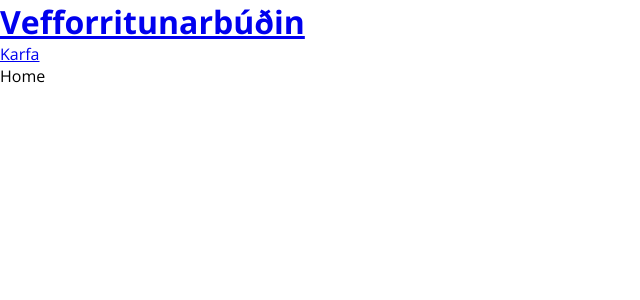
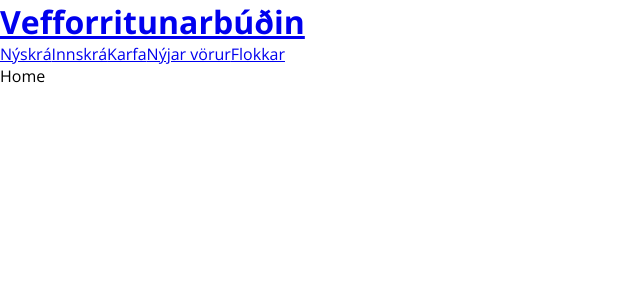
Before and after one commit to bjorgvinhall/Vefforritun2_Hopverkefni2, a React (Create React App) app: page / in a window 1280 px wide. Shown: the top 300 px of the page, without its empty margins (0-640 px from the left). Built offline with nearby package versions, Linux system fonts and the light colour scheme.

Commit message:
apiurl og smá grunnur

```diff
--- a/src/components/header/Header.tsx
+++ b/src/components/header/Header.tsx
@@ -10,7 +10,11 @@ export default function Home() {
         <h1 className="header__title">
           <Link className="header__titleLink" to="/">Vefforritunarbúðin</Link>
         </h1>
-        <NavLink activeClassName="header__link--selected" exact to="/cart">Karfa</NavLink>
+        <NavLink className="header__link" activeClassName="header__link--selected" exact to="/register">Nýskrá</NavLink>
+        <NavLink className="header__link" activeClassName="header__link--selected" exact to="/login">Innskrá</NavLink>
+        <NavLink className="header__link" activeClassName="header__link--selected" exact to="/cart">Karfa</NavLink>
+        <NavLink className="header__link" activeClassName="header__link--selected" exact to="/products">Nýjar vörur</NavLink>
+        <NavLink className="header__link" activeClassName="header__link--selected" exact to="/categories">Flokkar</NavLink>
       </div>
     </header>
   );
```
Also changed, not shown: 2 other files (tests, documents, lock files or other folders).
